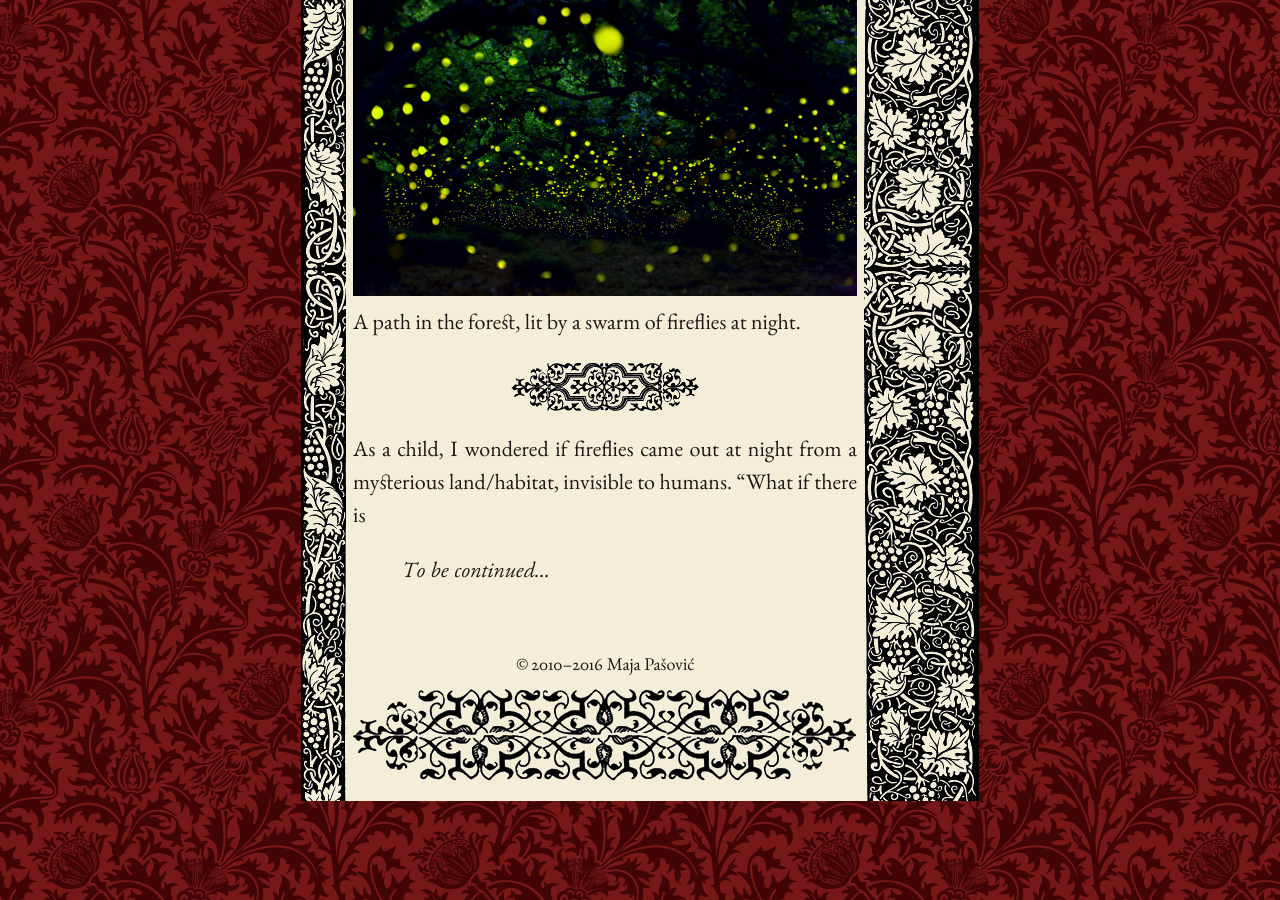
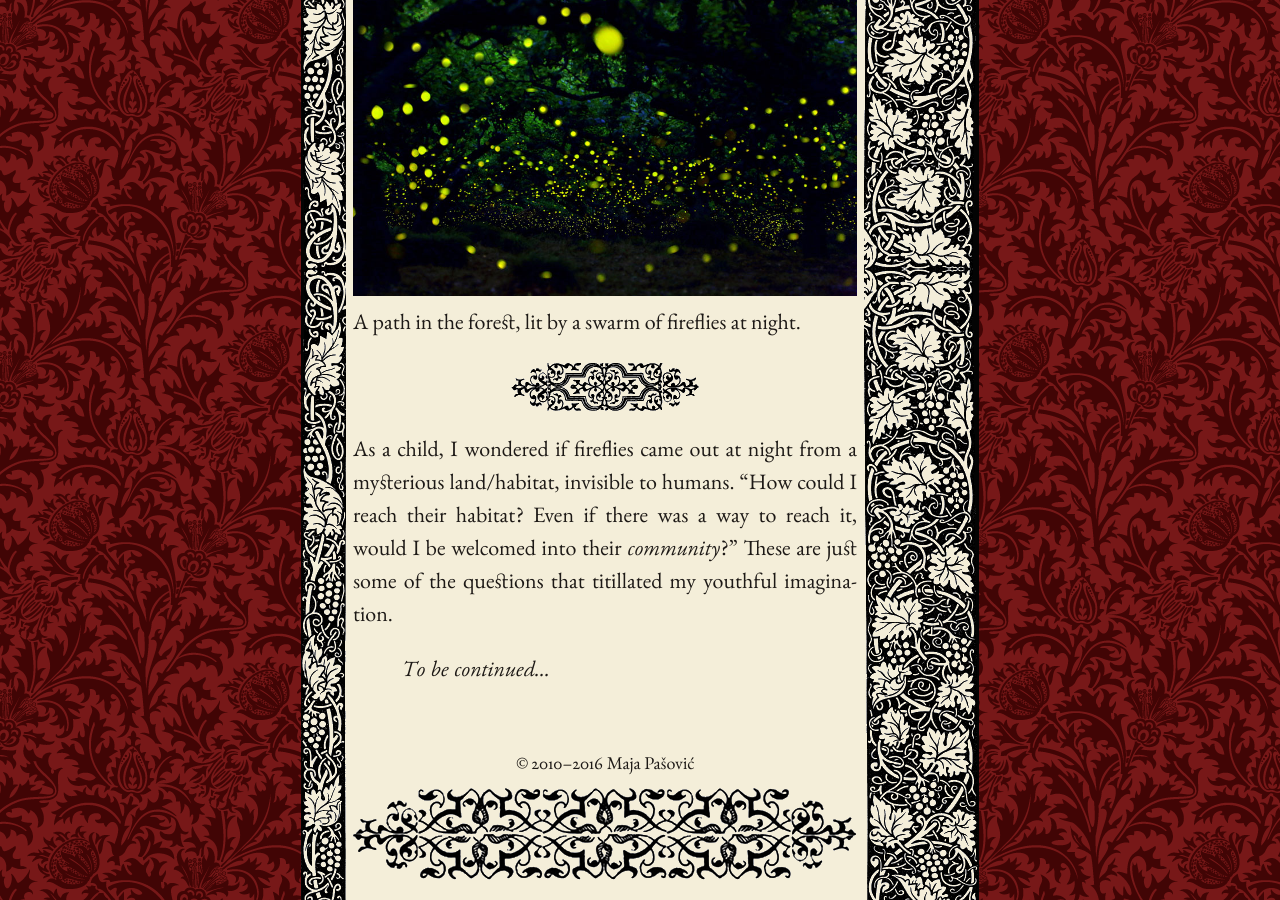
Before and after one commit to mpasovic/majapasovic.org, a Jekyll site: the page built from _posts/2016-07-06-a-lamenting-song-for-fireflies-progressive-destruction-of-the-environment-and-its-consequences.md, in a window 1280 px wide and 900 px high, scrolled down 1705 px. Built offline with Jekyll 4.4.1, drawn with Linux system fonts in a browser that asks for light colours; nearby versions of some CDN libraries.

Commit message:
Updated 2016-07-06-a-lamenting-song-for-fireflies-progressive-destruction-of-the-environment-and-its-consequences.md

```diff
--- a/_posts/2016-07-06-a-lamenting-song-for-fireflies-progressive-destruction-of-the-environment-and-its-consequences.md
+++ b/_posts/2016-07-06-a-lamenting-song-for-fireflies-progressive-destruction-of-the-environment-and-its-consequences.md
@@ -23,6 +23,6 @@ title: >-
    A path in the forest, lit by a swarm of fireflies at night.
 
 *****
-As a child, I wondered if fireflies came out at night from a mysterious land/habitat, invisible to humans. "What if there is
+As a child, I wondered if fireflies came out at night from a mysterious land/habitat, invisible to humans. "How could I reach their habitat? Even if there was a way to reach it, would I be welcomed into their *community*?" These are just some of the questions that titillated my youthful imagination.
 
 *To be continued...*
```
